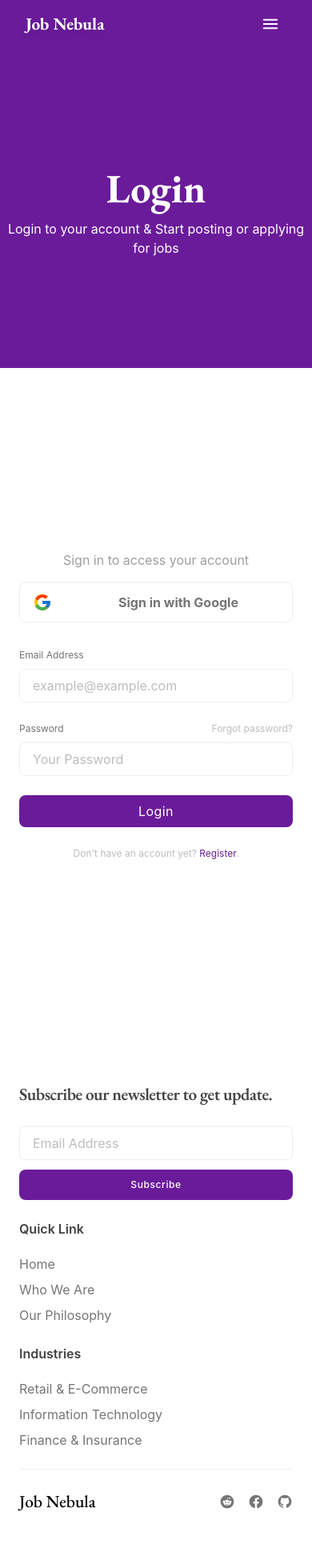
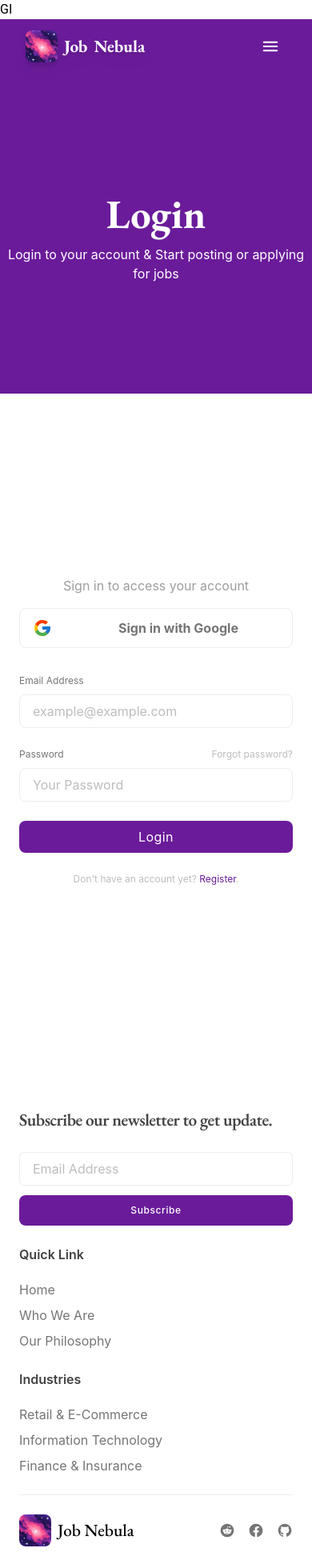
Before and after one commit to DeepsEffect/job-nebula, a React (Vite) app: page /login in a window 390 px wide. Shown: the top 1960 px of the page at 80% size. Built offline with nearby package versions, Linux system fonts and the light colour scheme; no server answers.

Commit message:
added logo, favicon

```diff
--- a/index.html
+++ b/index.html
@@ -2,9 +2,9 @@
 <html lang="en">
   <head>
     <meta charset="UTF-8" />
-    <link rel="icon" type="image/svg+xml" href="/vite.svg" />
+    <link rel="icon" type="image/svg+xml" href="/logo.png" />
     <meta name="viewport" content="width=device-width, initial-scale=1.0" />
-    <title>Job Nebula</title>
+    <title>Job Nebula</title>GI
   </head>
   <body>
     <div id="root"></div>
--- a/src/components/Footer/Footer.jsx
+++ b/src/components/Footer/Footer.jsx
@@ -80,12 +80,12 @@ const Footer = () => {
         <hr className="my-6 border-gray-200 md:my-8 dark:border-gray-700" />
 
         <div className="flex items-center justify-between">
-          <h2 className="font-medium lg:font-bold text-xl lg:text-2xl font-heading">
-            {/* <img
-              className="w-auto h-7"
-              src="https://merakiui.com/images/full-logo.svg"
+          <h2 className="font-medium lg:font-bold text-xl lg:text-2xl font-heading flex items-center justify-center gap-2">
+            <img
+              className="w-auto h-10 rounded-lg"
+              src="logo.png"
               alt=""
-            /> */}
+            />
             Job Nebula
           </h2>
 
--- a/src/components/Nav/Nav.jsx
+++ b/src/components/Nav/Nav.jsx
@@ -20,7 +20,6 @@ import { Link, NavLink } from "react-router-dom";
 import "./Nav.css";
 import { AuthContext } from "../../providers/AuthProver";
 import toast from "react-hot-toast";
-
 function NavList() {
   return (
     <List className="mt-4 mb-6 p-0 lg:mt-0 lg:mb-0 lg:flex-row lg:p-1 text-white font-heading">
@@ -85,8 +84,9 @@ function Nav() {
       <div className="flex px-8 lg:px-24 mx-auto items-center justify-between text-text">
         <Link
           to={"/"}
-          className="mr-4 cursor-pointer py-1.5 lg:ml-2 font-bold text-xl lg:text-2xl text-white font-heading drop-shadow-lg"
+          className="mr-4 cursor-pointer py-1.5 lg:ml-2 font-bold text-xl lg:text-2xl text-white font-heading drop-shadow-lg flex items-center justify-center gap-2"
         >
+          <img className="w-[40px] rounded-lg" src="logo.png" alt="logo" />
           Job <span className="">Nebula</span>
         </Link>
         <div className="hidden lg:block">
--- a/src/pages/JobDetails/JobDetails.jsx
+++ b/src/pages/JobDetails/JobDetails.jsx
@@ -153,7 +153,7 @@ const JobDetails = () => {
 
       <ScrollRestoration></ScrollRestoration>
       <div className="bg-primary min-h-[400px] text-center text-white flex flex-col justify-center items-center">
-        <h2 className="text-4xl font-bold">Job Details for: {jobs.jobTitle}</h2>
+        <h2 className=" text-2xl lg:text-4xl font-bold font-heading">Job Details for: {jobs.jobTitle}</h2>
         <p>
           See the details view of this job, hit Apply button if it suits your
           style.
@@ -178,7 +178,7 @@ const JobDetails = () => {
               </Button>
             </p>
 
-            <h2 className="block mt-4 text-2xl font-semibold text-gray-800 hover:underline dark:text-white md:text-3xl">
+            <h2 className="block mt-4 text-2xl font-semibold text-gray-800 hover:underline dark:text-white md:text-3xl font-heading">
               {jobs.jobTitle}
             </h2>
 
```
Also changed, not shown: public/logo.png (added), 1 other file (tests, documents, lock files or other folders).
